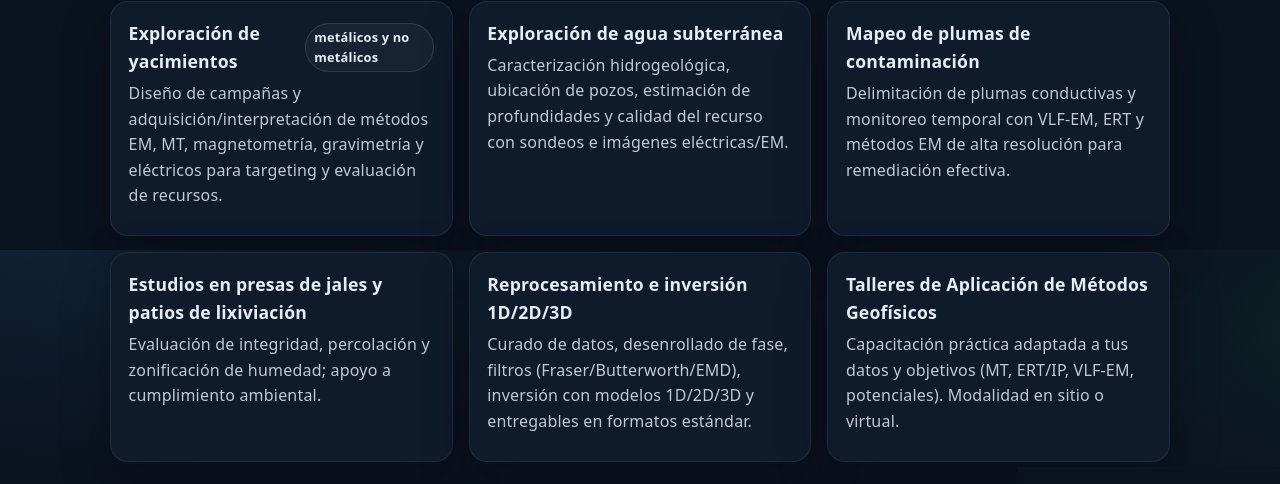
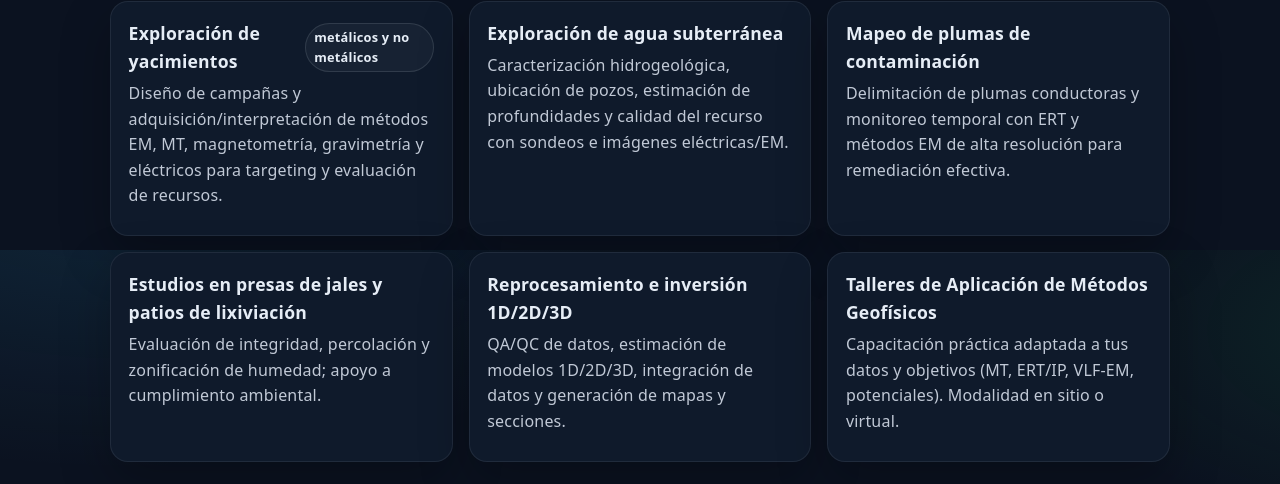
Before and after one commit to ulrogo6908/Geociencias-del-Desierto, a plain HTML site: page index.html in a window 1280 px wide. Shown: the part 550-1034 px from the top of the page. Drawn offline with Linux system fonts and the light colour scheme.

Commit message:
Update descriptions for contamination mapping and data processing

```diff
--- a/index.html
+++ b/index.html
@@ -130,7 +130,7 @@
         </article>
         <article class="card">
           <h3>Mapeo de plumas de contaminación</h3>
-          <p>Delimitación de plumas conductivas y monitoreo temporal con VLF-EM, ERT y métodos EM de alta resolución para remediación efectiva.</p>
+          <p>Delimitación de plumas conductoras y monitoreo temporal con ERT y métodos EM de alta resolución para remediación efectiva.</p>
         </article>
         <article class="card">
           <h3>Estudios en presas de jales y patios de lixiviación</h3>
@@ -138,7 +138,7 @@
         </article>
         <article class="card">
           <h3>Reprocesamiento e inversión 1D/2D/3D</h3>
-          <p>Curado de datos, desenrollado de fase, filtros (Fraser/Butterworth/EMD), inversión con modelos 1D/2D/3D y entregables en formatos estándar.</p>
+          <p>QA/QC de datos, estimación de modelos 1D/2D/3D, integración de datos y generación de mapas y secciones.</p>
         </article>
         <article class="card">
           <h3>Talleres de Aplicación de Métodos Geofísicos</h3>
```
